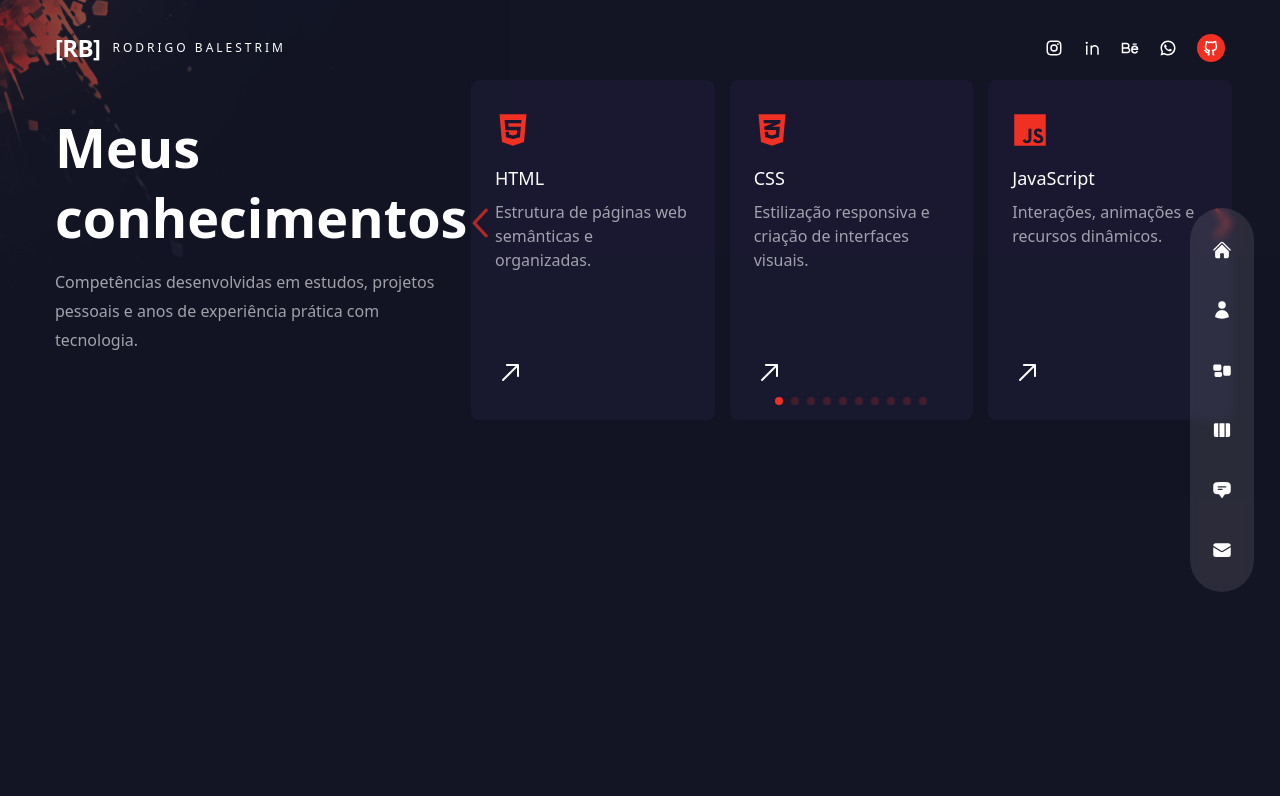
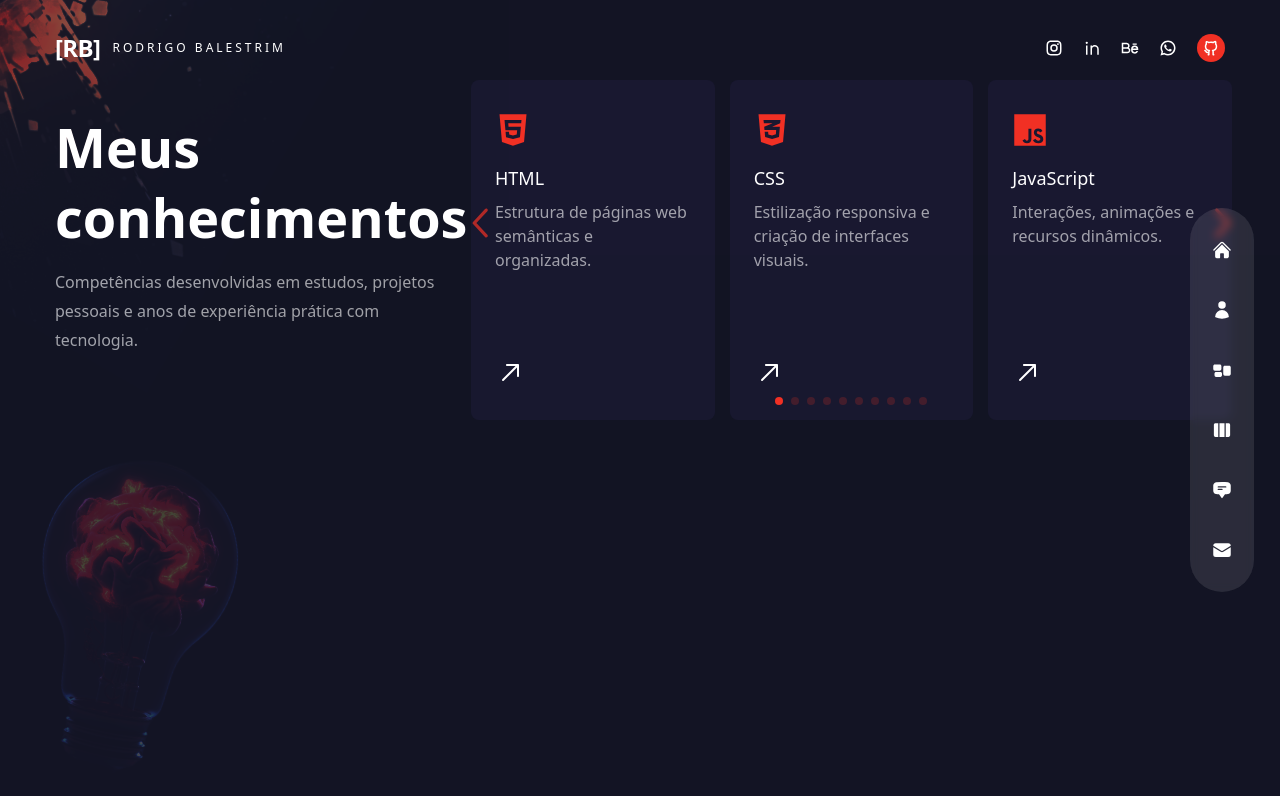
Before and after one commit to RodrigoBalestrim/portfolio-rodrigo-balestrim, a Next.js app in the folder portfolio-3d/: page /services in a window 1280 px wide. Shown: the top 796 px of the page. Built offline with nearby package versions, Linux system fonts and the light colour scheme.

Commit message:
Restore bulb as subtle background decoration

```diff
--- /dev/null
+++ b/portfolio-3d/components/Bulb.jsx
@@ -0,0 +1,18 @@
+import Image from "next/image";
+
+const Bulb = () => {
+  return (
+    <div className="pointer-events-none absolute bottom-4 left-4 z-0 hidden w-[150px] select-none rotate-12 opacity-20 mix-blend-color-dodge sm:block xl:bottom-6 xl:left-6 xl:w-[210px]">
+      <Image
+        src="/images/decorations/bulb.png"
+        alt=""
+        width={260}
+        height={200}
+        className="h-auto w-full"
+        aria-hidden="true"
+      />
+    </div>
+  );
+};
+
+export default Bulb;
--- a/portfolio-3d/pages/portfoliorodrigobalestrim/index.jsx
+++ b/portfolio-3d/pages/portfoliorodrigobalestrim/index.jsx
@@ -3,6 +3,7 @@ import { useState } from "react";
 import { FaCss3Alt, FaHtml5, FaJs } from "react-icons/fa";
 import { SiExpo, SiReact, SiSupabase, SiTypescript } from "react-icons/si";
 
+import Bulb from "../../components/Bulb";
 import WorkSlider, { projects } from "../../components/WorkSlider";
 import { fadeIn } from "../../variants";
 
@@ -20,7 +21,7 @@ const Work = () => {
 
   return (
     <div className="flex w-full bg-primary/30 px-4 py-16 xl:px-0 xl:py-20">
-      <div className="container mx-auto">
+      <div className="container relative z-10 mx-auto">
         <div className="flex flex-col xl:flex-row gap-x-8">
           <div className="text-center flex xl:w-[30vw] flex-col lg:text-left mb-4 xl:mb-0">
             <motion.h2
@@ -62,6 +63,7 @@ const Work = () => {
           </motion.div>
         </div>
       </div>
+      <Bulb />
     </div>
   );
 };
--- a/portfolio-3d/pages/services/index.jsx
+++ b/portfolio-3d/pages/services/index.jsx
@@ -1,5 +1,6 @@
 import { motion } from "framer-motion";
 
+import Bulb from "../../components/Bulb";
 import ServiceSlider from "../../components/ServiceSlider";
 import { fadeIn } from "../../variants";
 
@@ -8,7 +9,7 @@ export const serviceData = [];
 const Services = () => {
   return (
     <div className="flex w-full bg-primary/30 px-4 py-16 xl:px-0 xl:py-20">
-      <div className="container mx-auto">
+      <div className="container relative z-10 mx-auto">
         <div className="flex flex-col xl:flex-row gap-x-8">
           {/* text */}
           <div className="text-center flex xl:w-[30vw] flex-col lg:text-left mb-4 xl:mb-0">
@@ -45,6 +46,7 @@ const Services = () => {
           </motion.div>
         </div>
       </div>
+      <Bulb />
     </div>
   );
 };
```
